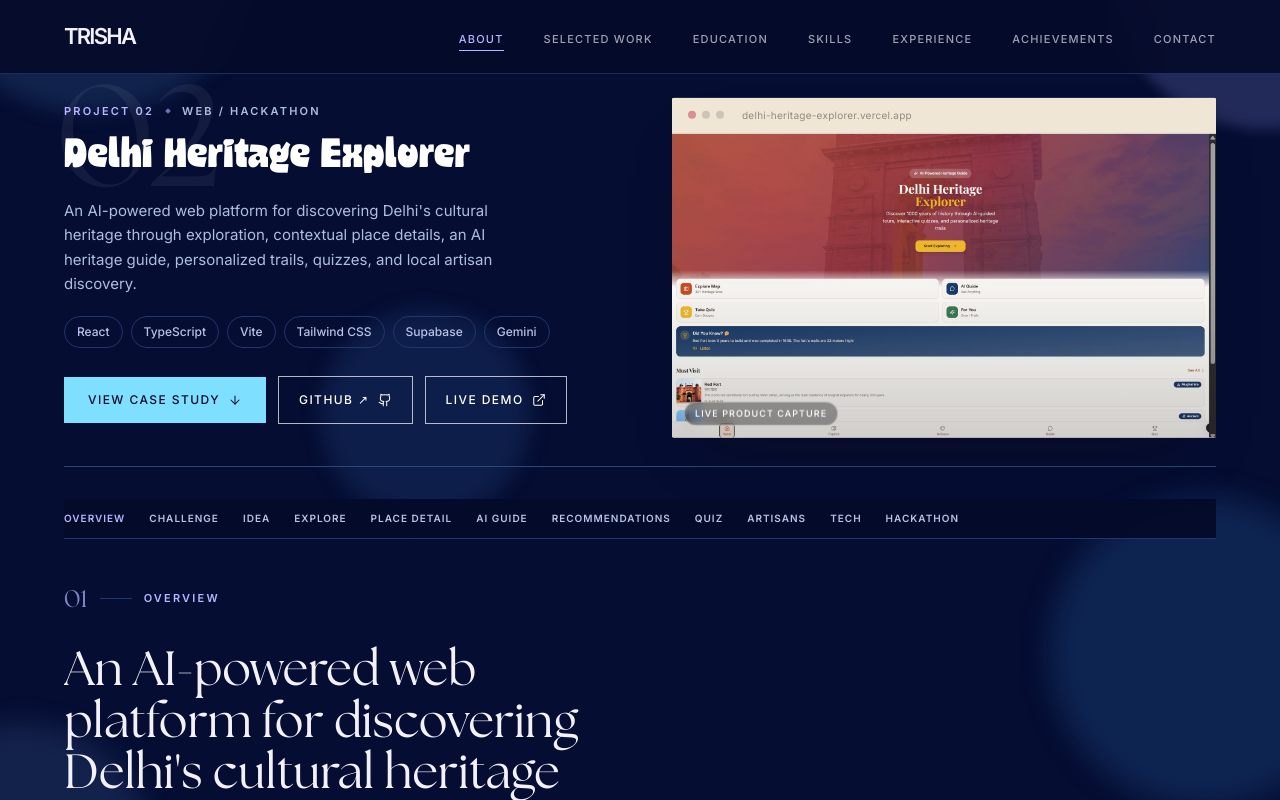
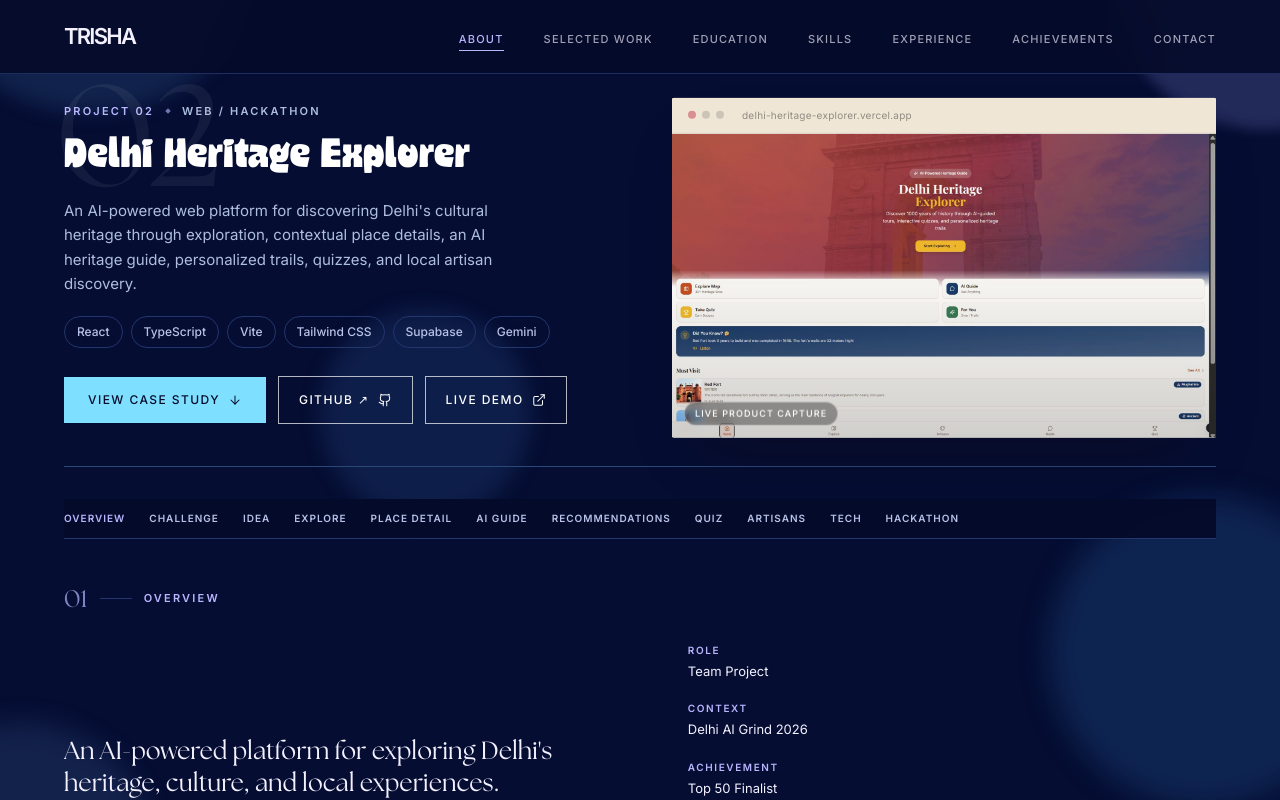
Before and after one commit to trisha29807-del/Portfolio-Trisha, a React (Vite) app: page / in a window 1280 px wide. Both pictures are taken after a click on the button "VIEW CASE STUDY". Shown: the part 2253-3053 px from the top of the page. Built offline with nearby package versions, Linux system fonts and the light colour scheme; the HTML template or start-up script is replaced by a standard one.

Commit message:
Shorten Delhi Heritage Explorer overview text and reduce its oversized typography

```diff
--- a/src/components/Work/details/delhi-heritage-explorer/DelhiHeritageDetail.tsx
+++ b/src/components/Work/details/delhi-heritage-explorer/DelhiHeritageDetail.tsx
@@ -176,7 +176,7 @@ export function DelhiHeritageDetail() {
     return () => observer.disconnect();
   }, []);
 
-    const scrollTo = (id: string) => {
+  const scrollTo = (id: string) => {
     scrollToTarget(id);
   };
 
@@ -215,8 +215,8 @@ export function DelhiHeritageDetail() {
             custom={0.1}
             variants={fadeUp}
           >
-            <p className="max-w-2xl font-serif text-[clamp(1.9rem,4vw,3rem)] leading-[1.08] text-day-ink dark:text-night-ink">
-              {dheHero.description}
+            <p className="max-w-3xl font-serif text-[clamp(1.25rem,2vw,1.55rem)] leading-[1.3] text-day-ink dark:text-night-ink">
+              An AI-powered platform for exploring Delhi's heritage, culture, and local experiences.
             </p>
           </motion.div>
 
@@ -526,7 +526,6 @@ export function DelhiHeritageDetail() {
             <p className="max-w-2xl text-[14px] leading-relaxed text-day-muted dark:text-night-muted">
               {hackathon.body}
             </p>
-
           </div>
         </div>
       </section>
```
